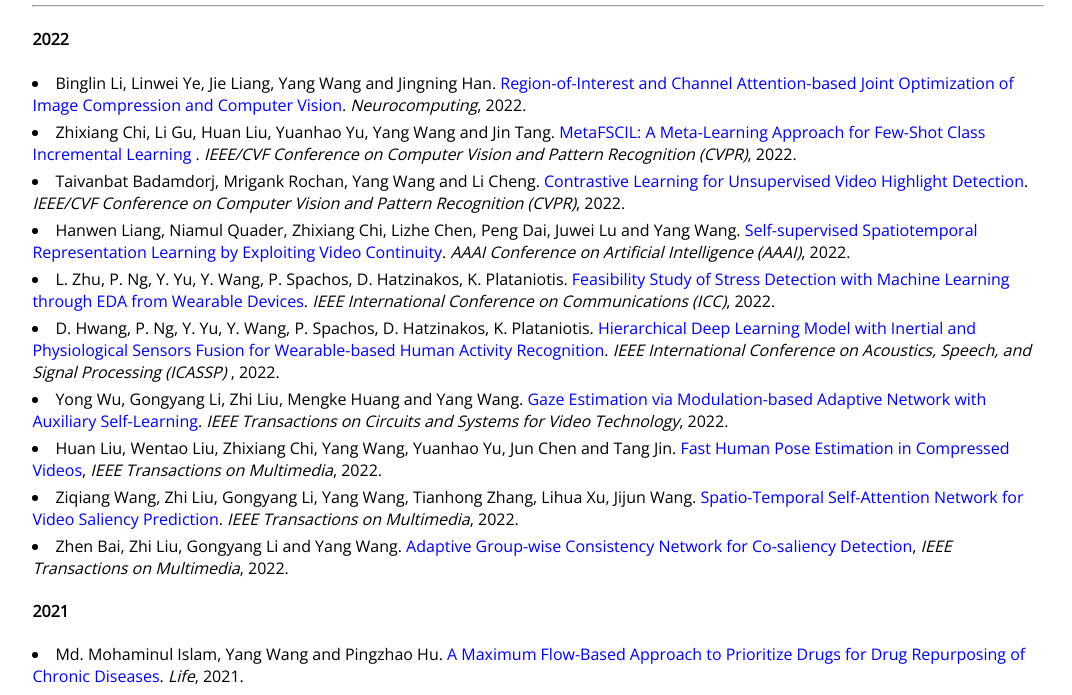
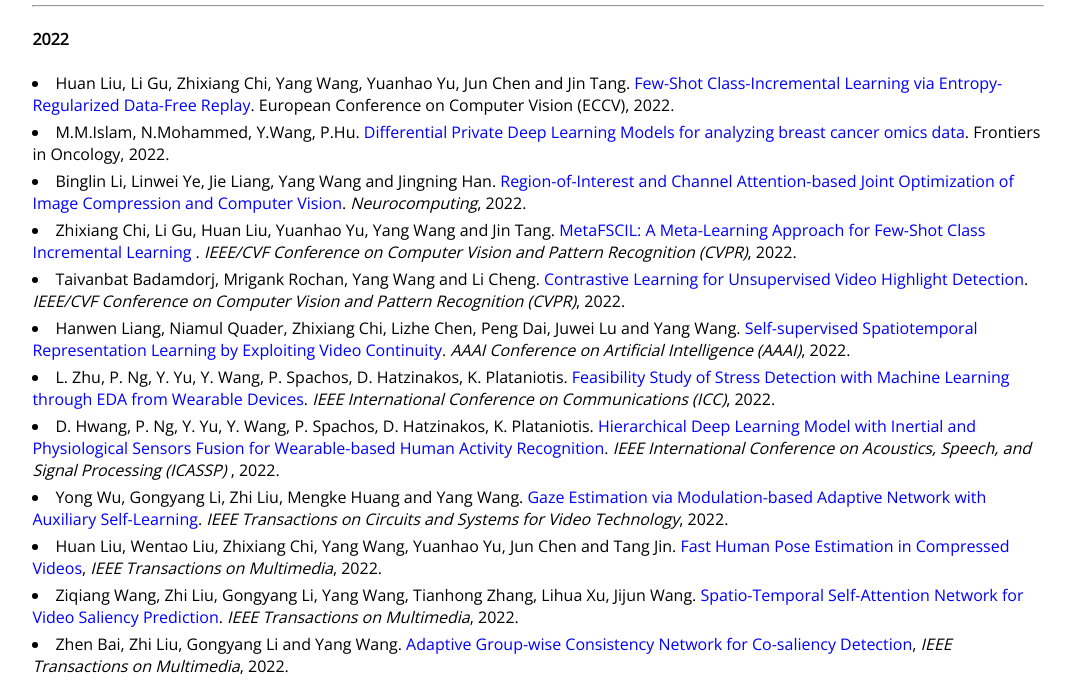
Before and after one commit to cs-yang-wang/cs-yang-wang.github.io, a plain HTML site: page pubs.html in a window 1280 px wide. Shown: the part 38-733 px from the top of the page, without its empty margins (102-1174 px from the left). Drawn offline with nearby package versions, Linux system fonts and the light colour scheme.

Commit message:
Update pubs.html

```diff
--- a/pubs.html
+++ b/pubs.html
@@ -14,6 +14,15 @@
 <span class="h2">Publications</span>
 <hr>
 <h4>2022</h4>
+
+  <li>
+    Huan Liu, Li Gu, Zhixiang Chi, Yang Wang, Yuanhao Yu, Jun Chen and Jin Tang. <a href="https://arxiv.org/abs/2207.11213">Few-Shot Class-Incremental Learning via Entropy-Regularized Data-Free Replay</a>. European Conference on Computer Vision (ECCV), 2022.
+  </li>
+
+<li>
+M.M.Islam, N.Mohammed, Y.Wang, P.Hu. <a href="https://www.frontiersin.org/articles/10.3389/fonc.2022.879607/full">Differential Private Deep Learning Models for analyzing breast cancer omics data</a>. Frontiers in Oncology, 2022.
+</li>
+
 <li>
 Binglin Li, Linwei Ye, Jie Liang, Yang Wang and Jingning Han. <a href="https://www.sciencedirect.com/science/article/abs/pii/S0925231222006063">Region-of-Interest and Channel Attention-based Joint Optimization of Image Compression and Computer Vision</a>. <em>Neurocomputing</em>, 2022.
 </li>
```
